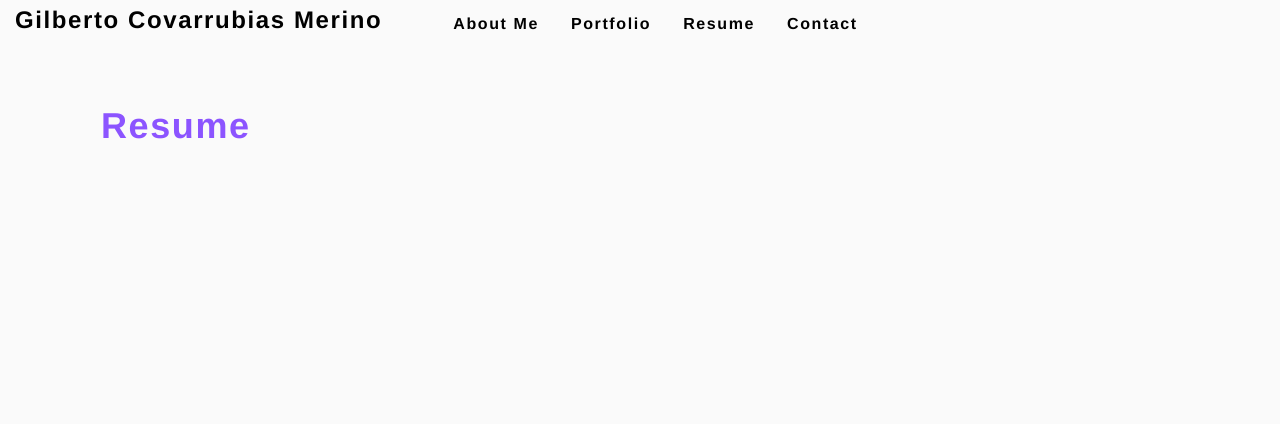
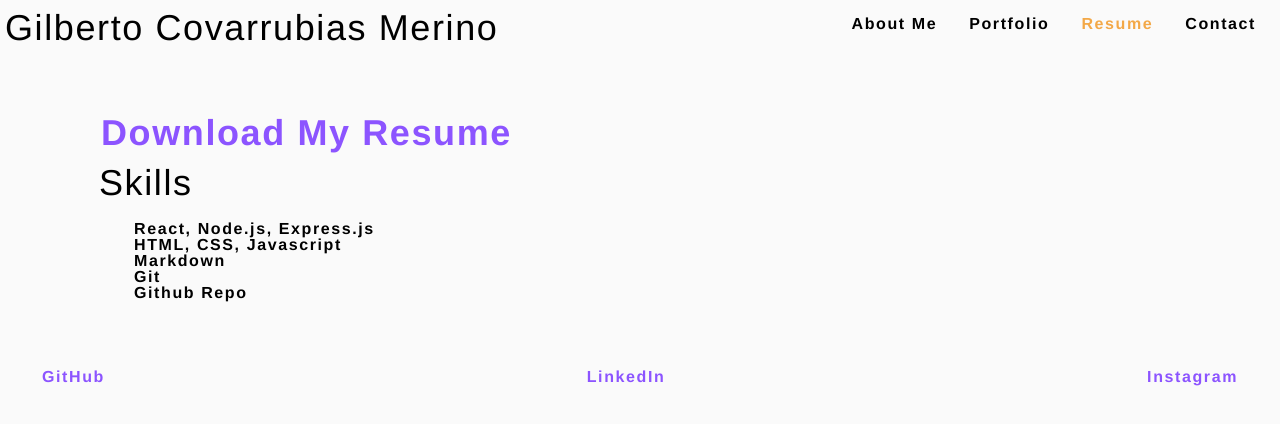
Before and after one commit to perfect-perfect/react-portfolio, a React (Create React App) app: page / in a window 1280 px wide. Both pictures are taken after a click on the element "Resume". Shown: the top 424 px of the page. Built offline with nearby package versions, Linux system fonts and the light colour scheme.

Commit message:
added footer, added nav highlight

```diff
--- a/src/App.js
+++ b/src/App.js
@@ -6,6 +6,7 @@ import Portfolio from './components/Portfolio';
 import About from './components/About';
 import Resume from './components/Resume';
 import Contact from './components/Contact';
+import Footer from './components/Footer';
 
 function App() {
 
@@ -61,6 +62,7 @@ function App() {
 				}
 
 			</main>
+			<Footer></Footer>
 		</div>
 	);
 }
--- a/src/components/Contact/index.js
+++ b/src/components/Contact/index.js
@@ -21,8 +21,6 @@ function Contact() {
             }
         }
         else {
-            // we're checking the message and name form element values.
-            // checks whether the values of these elements are blank
             if (!e.target.value.length) {
 
                 setErrorMessage(`${e.target.name} is required.`);
@@ -42,15 +40,13 @@ function Contact() {
             setFormState({...formState, [e.target.name]: e.target.value })
         }
 
-        console.log('errorMessage', errorMessage);
     }
 
     function handleSubmit(e) {
         e.preventDefault();
         console.log(formState);
+
     }
-
-    console.log(formState);
 
     return (
         <section>
--- /dev/null
+++ b/src/components/Footer/index.js
@@ -0,0 +1,14 @@
+import React from 'react'
+
+function Footer () {
+    return (
+        <section className='flex-row mx-5 space-between'>
+            <a href='https://github.com/perfect-perfect' target='blank'>GitHub</a>
+            <a href='https://www.linkedin.com/in/gilberto-covarrubias-merino-46aaa0223/' target='blank'>LinkedIn</a>
+            <a href='https://www.instagram.com/shirtless___/' target='blank'>Instagram</a>
+        </section>
+
+    )
+}
+
+export default Footer;
--- a/src/components/Header/index.js
+++ b/src/components/Header/index.js
@@ -21,12 +21,13 @@ function Header(props) {
     } = props
 
     return (
-        <header className='flex-row px-1'>
-            <h2>
-                <a href="/">
-                    Gilberto Covarrubias Merino
-                </a>
-            </h2>
+        <header className='flex-row space-between'>
+            <h1>
+
+                Gilberto Covarrubias Merino
+
+
+            </h1>
             <Nav
                 categories={categories}
                 setCurrentCategory={setCurrentCategory}
--- a/src/components/Nav/index.js
+++ b/src/components/Nav/index.js
@@ -7,15 +7,16 @@ function Nav(props) {
         // categories = [],
         // setCurrentCategory
 
-        // aboutMeSelected,
+        aboutMeSelected,
         setAboutMeSelected,
 
-        // portfolioSelected,
+        portfolioSelected,
         setPortfolioSelected,
 
-        // resumeSelected,
+        resumeSelected,
         setResumeSelected,
 
+        contactSelected,
         setContactSelected
     } = props
 
@@ -47,41 +48,31 @@ function Nav(props) {
         setContactSelected(true);
     }
 
-    // function categorySelected(name) {
-    //     console.log(`${name} clicked`)
-    // }
 
     return(
 
         <nav className="flex-row px-1">
-            <ul className="flex-row">
-                <li className="mx-2">
+            <ul className="flex-row space-between">
+                <li className={`mx-2 ${aboutMeSelected && 'navActive'}`}>
                     <span onClick={aboutMeSelection}>
                         About Me
                     </span>
                 </li>
-                <li className="mx-2">
+                <li className={`mx-2 ${portfolioSelected && 'navActive'}`}>
                     <span onClick={portfolioSelection}>
                         Portfolio
                     </span>
                 </li>
-                <li className="mx-2">
+                <li className={`mx-2 ${resumeSelected && 'navActive'}`}>
                     <span onClick={resumeSelection}>
                         Resume
                     </span>
                 </li>
-                <li className="mx-2">
+                <li className={`mx-2 ${contactSelected && 'navActive'}`}>
                     <span onClick={contactSelection}>
                         Contact
                     </span>
                 </li>
-                {/* {categories.map((category) => (
-                    <li className="mx-1" key={category.name}>
-                        <span onClick={() => categorySelected(category.name)}>
-                            {capitalizeFirstLetter(category.name)}
-                        </span>
-                    </li>
-                ))} */}
             </ul>
         </nav>
 
--- a/src/components/Project/index.js
+++ b/src/components/Project/index.js
@@ -39,7 +39,7 @@ function Project() {
         <div>
             <div >
                 {projects.map((image, i) => (
-                    <section className="mx-5 my-5">
+                    <section className="mx-5 my-5 bottom-border">
                         <h1>{image.name}</h1>
                         <img
                             // src={require(`../../assets/portfolio/${i}.png`)}
@@ -49,10 +49,10 @@ function Project() {
                             // onClick={() =>}
                             key={image.name}
                         />
-                        <section className="flex-row mx-5">
-                            <a href={image.deployedUrl}>Deployed Application</a>
+                        <section className="flex-row mx-1">
+                            <a href={image.deployedUrl} target="blank">Deployed Application</a>
                             |
-                            <a href={image.githubUrl}>GitHub Repo</a>
+                            <a href={image.githubUrl} target="blank">GitHub Repo</a>
                         </section>
                     </section>
                 ))}
--- a/src/components/Resume/index.js
+++ b/src/components/Resume/index.js
@@ -3,10 +3,20 @@ import React from 'react';
 
 function Resume () {
     return(
-        <h1>
-            <a href='www.google.com'>Resume</a>
-        </h1>
+        <section>
+            <h1>
+                <a href='https://drive.google.com/file/d/1TXIsNvAXPA3MCa_N9BjXwYQyVp3BuJ8g/view?usp=sharing'>Download My Resume</a>
+            </h1>
+            <h1>Skills</h1>
+            <ul>
+                <li>React, Node.js, Express.js</li>
+                <li>HTML, CSS, Javascript</li>
+                <li>Markdown</li>
+                <li>Git</li>
+                <li>Github Repo</li>
+            </ul>
+        </section>
     )
 }
 
-export default Resume
+export default Resume;
--- a/src/index.css
+++ b/src/index.css
@@ -235,6 +235,7 @@ textarea {
   padding-bottom: var(--spacing-two);
 }
 
+
 .card {
   width: 25%;
   text-align: center;
@@ -243,7 +244,6 @@ textarea {
 .img-thumbnail {
   width: auto;
   height: 300px;
-  margin-bottom: 50px;
   cursor: pointer;
 }
 
```
Also changed, not shown: src/components/Gallery/index.js (deleted, +0 -17 lines).
